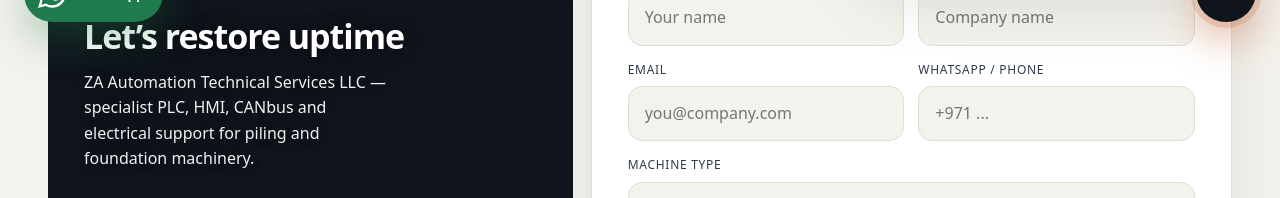
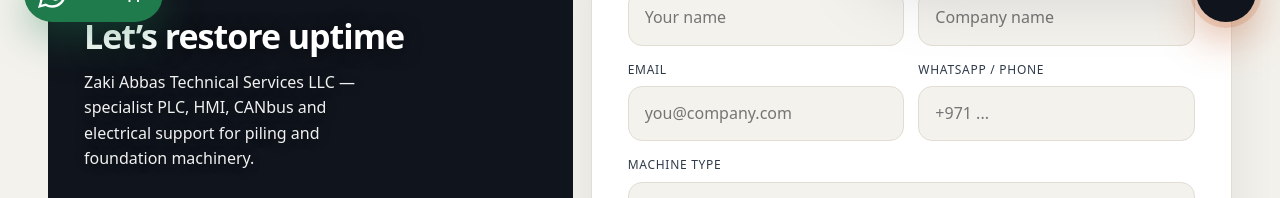
Before and after one commit to umEngineer-ai/zaautomation.com, a Next.js app: page /contact in a window 1280 px wide. Shown: the part 754-952 px from the top of the page. Built offline with nearby package versions, Linux system fonts and the light colour scheme.

Commit message:
Update company legal name

```diff
--- a/src/app/contact/page.js
+++ b/src/app/contact/page.js
@@ -8,7 +8,7 @@
 export const metadata = {
   title: { absolute: "Contact ZA Automation Dubai | WhatsApp +971 55 962 6398 | Al Barah" },
   description:
-    "Contact ZA Automation Technical Services LLC in Dubai: WhatsApp +971 55 962 6398, email zaki@zaautomation.com, Office F-201 Building 137 Al Barah. Request PLC, HMI, CANbus or electrical support.",
+    "Contact Zaki Abbas Technical Services LLC in Dubai: WhatsApp +971 55 962 6398, email zaki@zaautomation.com, Office F-201 Building 137 Al Barah. Request PLC, HMI, CANbus or electrical support.",
   alternates: { canonical: "/contact" },
   openGraph: {
     title: "Contact ZA Automation Dubai",
@@ -63,7 +63,7 @@
             </div>
             <h2>Let’s restore uptime</h2>
             <p>
-              ZA Automation Technical Services LLC — specialist PLC, HMI, CANbus and electrical support
+              Zaki Abbas Technical Services LLC — specialist PLC, HMI, CANbus and electrical support
               for piling and foundation machinery.
             </p>
             <div className="contact__rows">
```
